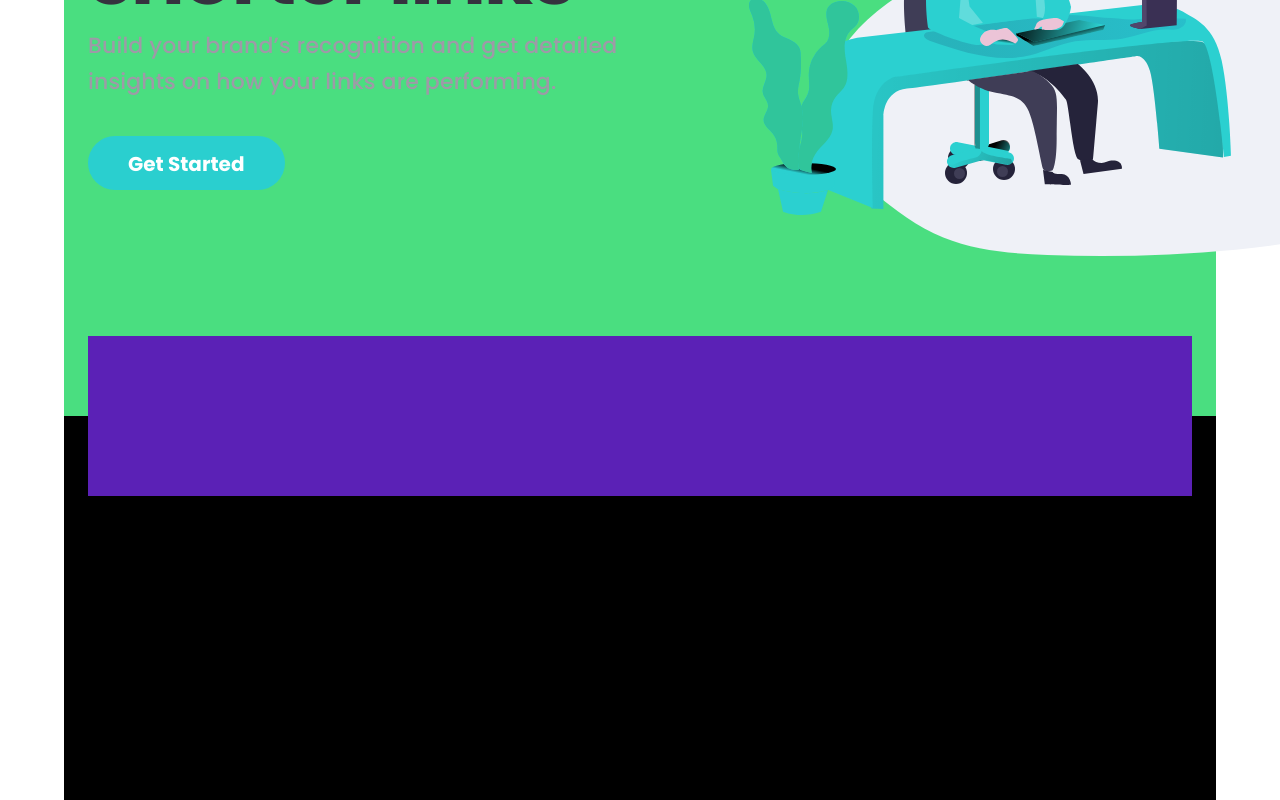
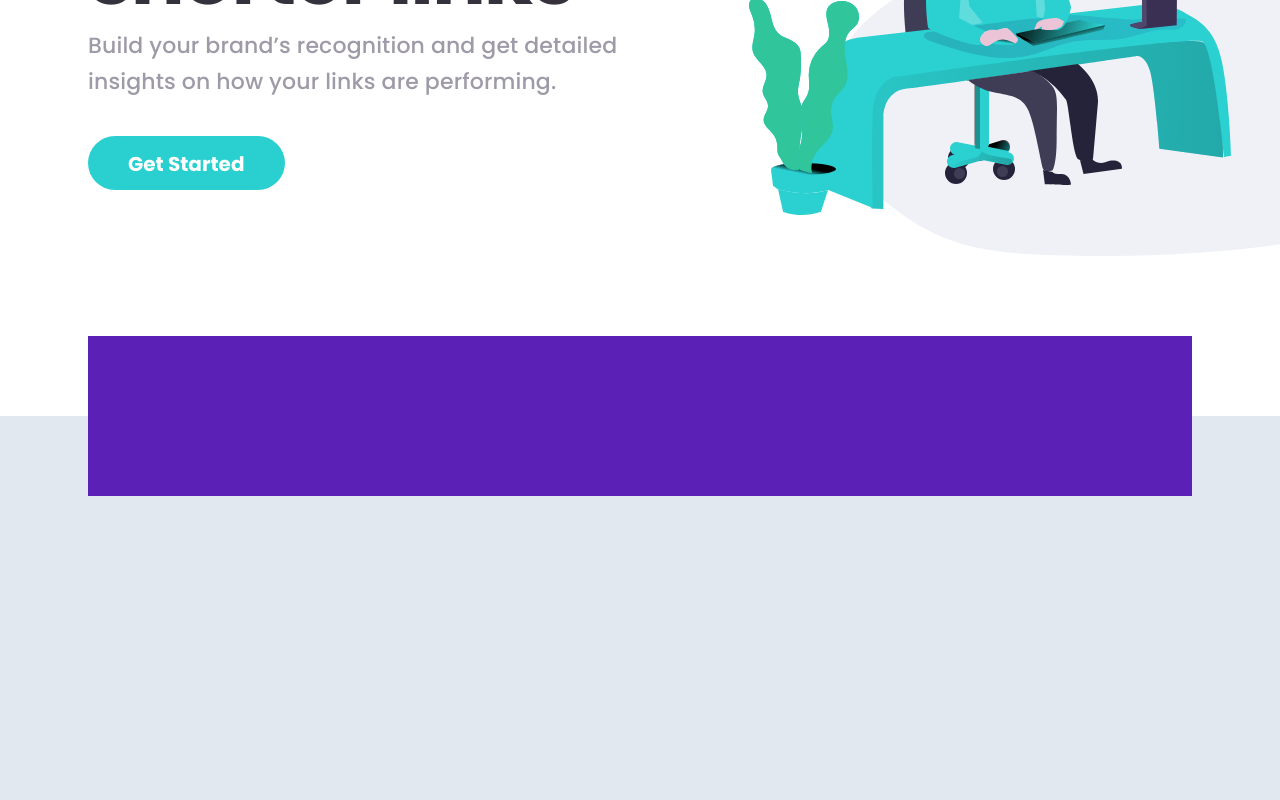
Before and after one commit to shobhit-gupta/fem12-shortly, a SvelteKit app: page / in a window 1280 px wide. Shown: the part 386-1186 px from the top of the page. Built offline with nearby package versions, Linux system fonts and the light colour scheme.

Commit message:
fix: Expandable background for each section

```diff
--- a/src/app.css
+++ b/src/app.css
@@ -4,7 +4,7 @@
 
 @layer base {
 	body {
-		@apply full-width font-sans text-lg font-medium;
+		@apply full-width bg-slate-200 font-sans text-lg font-medium;
 	}
 }
 
@@ -25,7 +25,7 @@
 
 @layer utilities {
 	.full-width {
-		@apply w-full overflow-hidden;
+		@apply w-full overflow-x-hidden;
 	}
 	.center-content-container {
 		@apply mx-auto w-full max-w-6xl;
--- a/src/routes/+page.svelte
+++ b/src/routes/+page.svelte
@@ -6,7 +6,6 @@
 
 	const toggleMenu = (event: CustomEvent<boolean>) => {
 		isMenuOpen = event.detail;
-		console.log(isMenuOpen);
 	};
 </script>
 
@@ -23,7 +22,7 @@
 <!-- Reference(s):
 	- https://www.modusagency.com/blog/css-tricks-expanding-beyond-a-parent-div/
 -->
-<div class="full-width">
+<div class="w-full overflow-x-hidden bg-white">
 	<div class="center-content-container">
 		<!-- fix: Specify width again because it is taken out of normal flow of the DOM because of it's fixed position. -->
 		<header
@@ -59,7 +58,6 @@
 				flex
 				flex-col
 				gap-9
-				bg-green-400
 				px-6
 				pb-40
 				pt-24
@@ -125,10 +123,12 @@
 				<a href="/" class="btn-primary--lg mt-8 md:mt-9">Get Started</a>
 			</div>
 		</section>
+	</div>
+</div>
 
-		<div class="h-96 bg-black">
-			<div class="mx-6 h-40 -translate-y-1/2 bg-violet-800" />
-		</div>
+<div class="h-96 w-full">
+	<div class="center-content-container">
+		<div class="mx-6 h-40 -translate-y-1/2 bg-violet-800" />
 	</div>
 </div>
 
```
